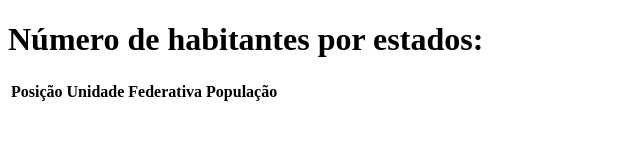
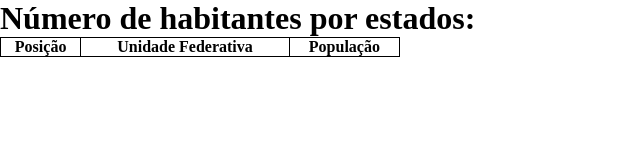
Before and after one commit to brunodyegoweb/Tabela-grande, a plain HTML site: page index.html in a window 1280 px wide. Shown: the whole page, without its empty margins (0-640 px from the left). Drawn offline with Linux system fonts and the light colour scheme.

Commit message:
Create CSS

```diff
--- /dev/null
+++ b/estilo/geral.css
@@ -0,0 +1,8 @@
+table {
+    width: 400px;
+    border-collapse: collapse;
+}
+
+tr, th {
+    border: 1px solid #000;
+}
--- /dev/null
+++ b/estilo/resset.css
@@ -0,0 +1,5 @@
+* {
+    margin: 0;
+    padding: 0;
+    border: 0;
+}
--- a/index.html
+++ b/index.html
@@ -5,6 +5,8 @@
     <meta http-equiv="X-UA-Compatible" content="IE=edge">
     <meta name="viewport" content="width=device-width, initial-scale=1.0">
     <title>Tabela Grandes</title>
+    <link rel="stylesheet" href="estilo/resset.css">
+    <link rel="stylesheet" href="estilo/geral.css">
 </head>
 <body>
     <h1>Número de habitantes por estados:</h1>
```
